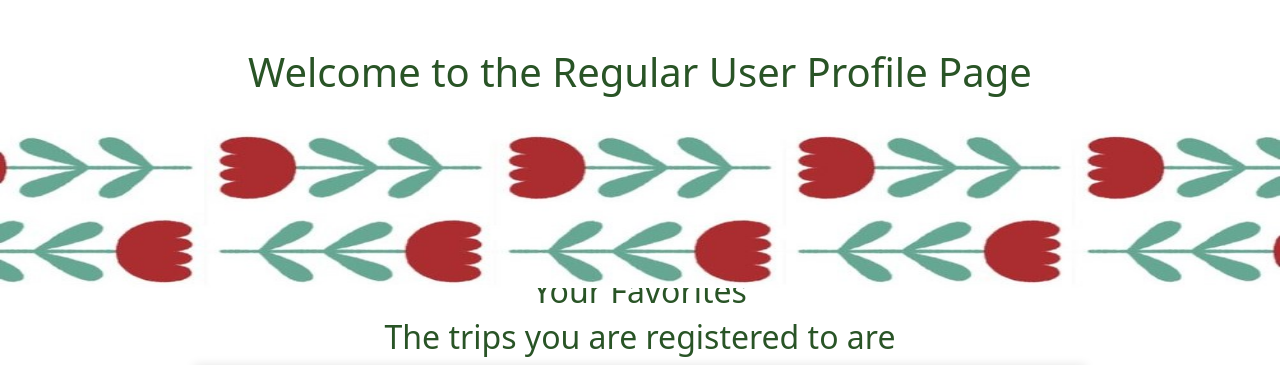
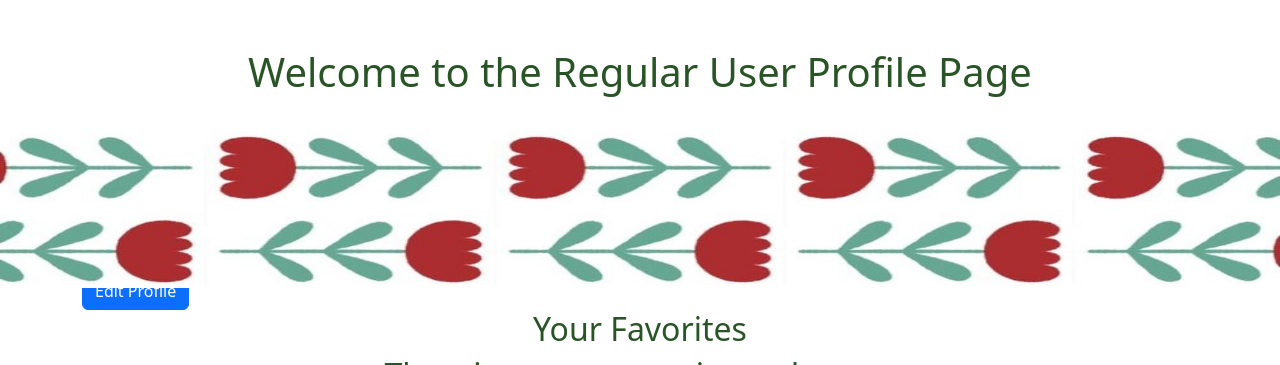
Before and after one commit to lea-ha/tourism-test, a PHP site: page /PROJECTS/GetUserDetails.php in a window 1280 px wide. Shown: the top 365 px of the page. Run offline with PHP 8.4, Linux system fonts and the light colour scheme; the visitor is signed in with stand-in values (Sample User, id 1); data that the repository does not hold is empty.

Commit message:
Update GetUserDetails.php

```diff
--- a/GetUserDetails.php
+++ b/GetUserDetails.php
@@ -45,6 +45,7 @@
         </br>
         <img src='pics/caf.jpg'></img>
         </br></br></br></br></br></br>
+        <?php echo"<a class='btn btn-primary' href='editProfile.php?userID=$_SESSION[user_id]'>Edit Profile</a>"; ?>
         <h2>Your Favorites</h2>
         <?php
         $qActivity = "SELECT * FROM user_favActivity, activity WHERE userID=$_SESSION[user_id] AND user_favActivity.activityID = activity.activityID";
```
